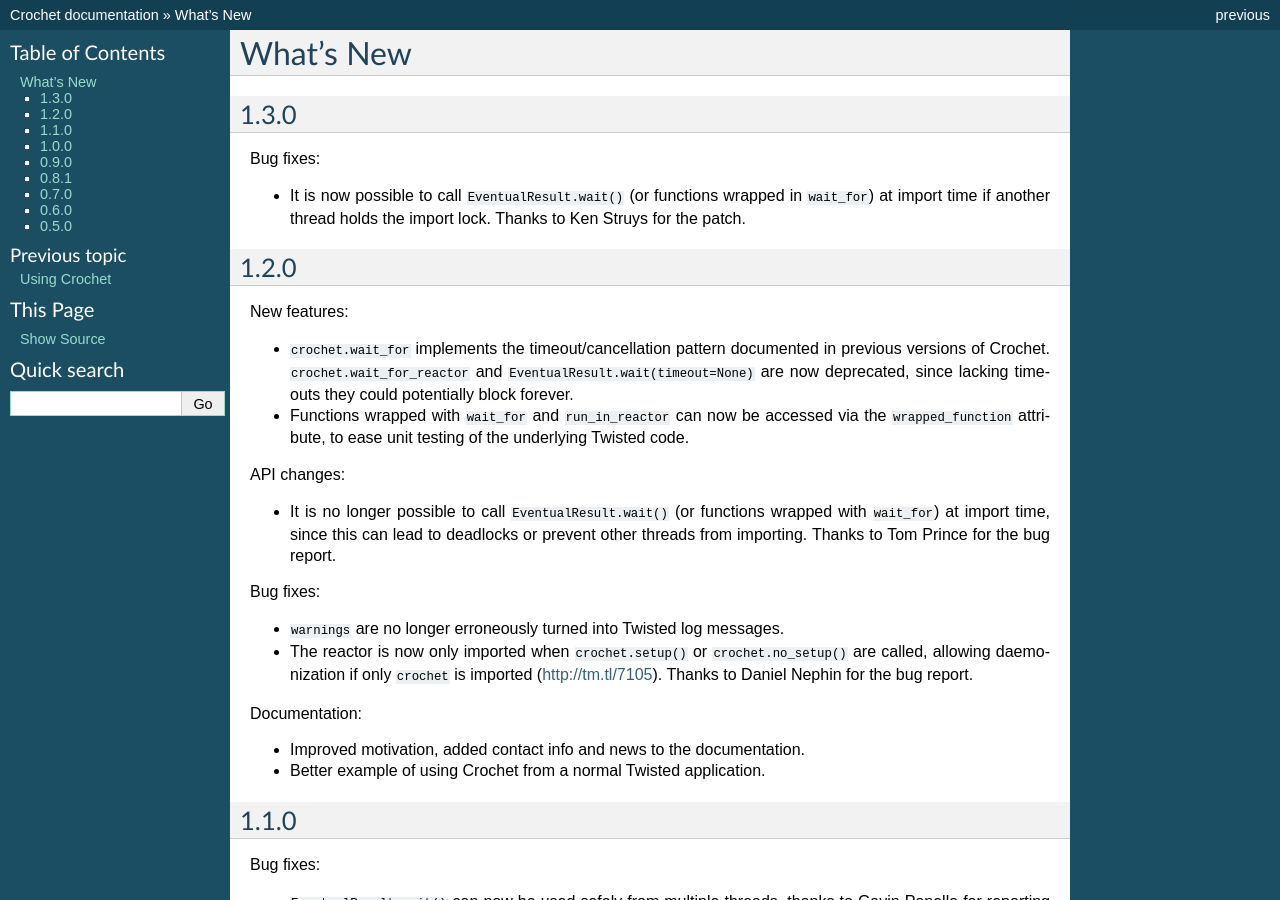
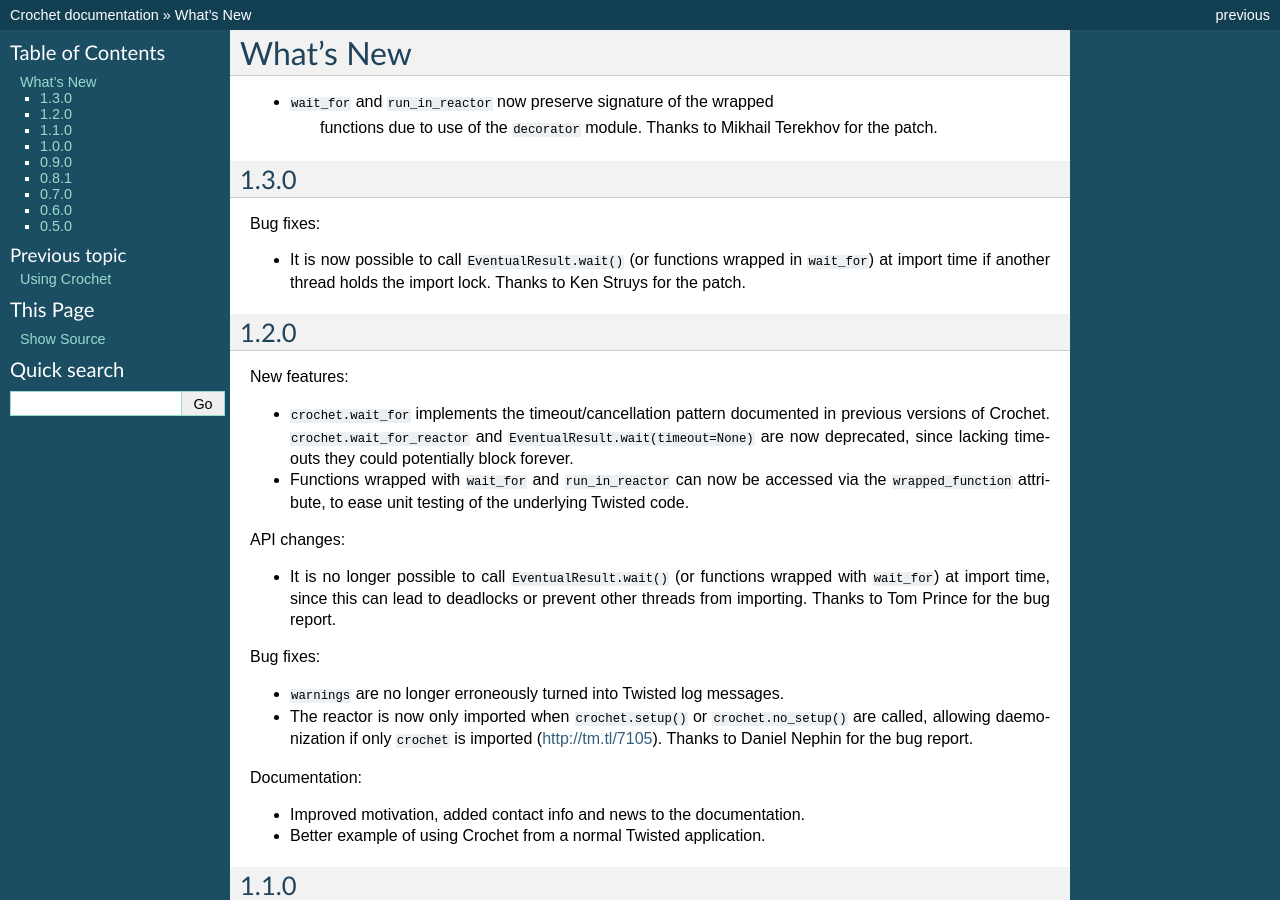
Before and after one commit to itamarst/crochet, a Sphinx documentation site: the page built from docs/news.rst, in a window 1280 px wide and 900 px high. Built offline with Sphinx 7.4.7, drawn with Linux system fonts in a browser that asks for light colours.

Commit message:
Fix comments from Itamar - remove conversion to str in test_signature - add dependency on decorator module to setup.py - add news entry

```diff
--- a/docs/news.rst
+++ b/docs/news.rst
@@ -1,5 +1,9 @@
 What's New
 ==========
+
+* ``wait_for`` and ``run_in_reactor`` now preserve signature of the wrapped
+   functions due to use of the ``decorator`` module. Thanks to Mikhail Terekhov
+   for the patch.
 
 1.3.0
 ^^^^^
--- a/setup.py
+++ b/setup.py
@@ -37,6 +37,7 @@
     description="Use Twisted anywhere!",
     install_requires=[
         "Twisted>=11.1",
+        "decorator",
     ],
     keywords="twisted threading",
     license="MIT",
```
Also changed, not shown: 1 other file.
